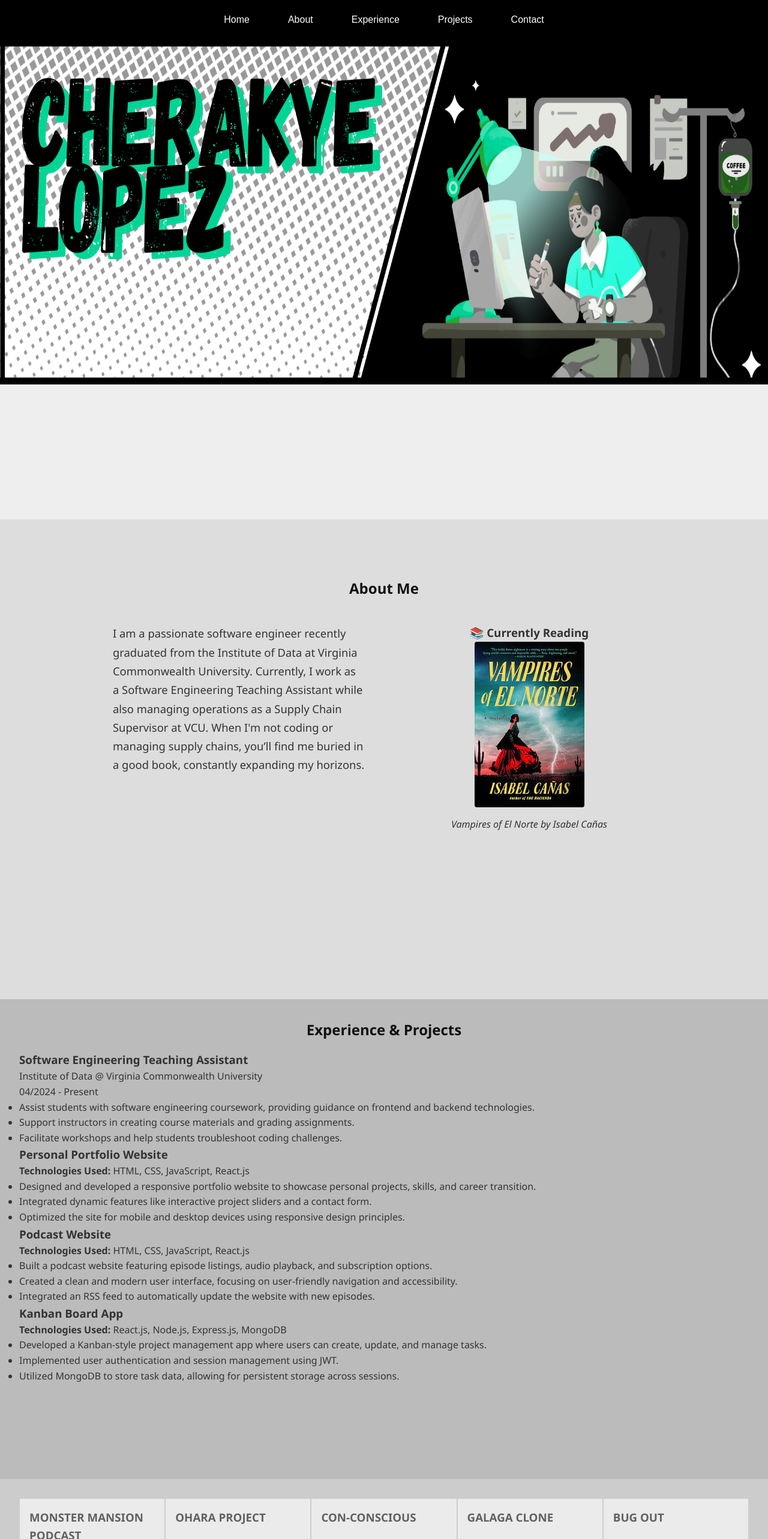
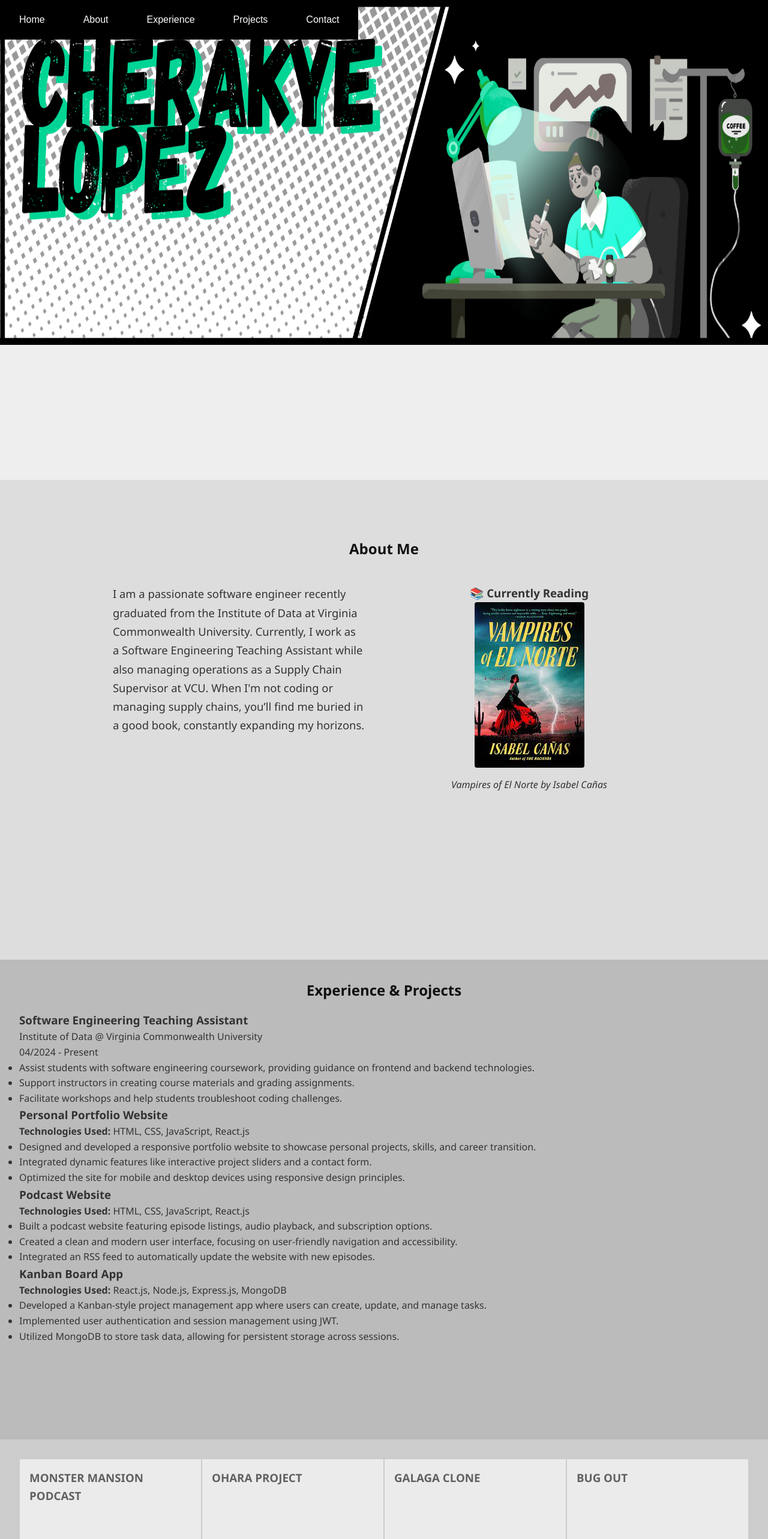
Before and after one commit to cblopez001/cblopez001-dev-portfolio, a React (Vite) app: page / in a window 1280 px wide. Shown: the top 2566 px of the page at 60% size. Built offline with nearby package versions, Linux system fonts and the light colour scheme.

Commit message:
Made NavBar position absoute to try and the porjects sections from overlapping.
 took out one of the project ids.

```diff
--- a/src/components/NavBar.jsx
+++ b/src/components/NavBar.jsx
@@ -2,7 +2,7 @@ import React from 'react';
 
 export default function Navbar({ setSection }) {
   return (
-    <nav style={{ padding: '1rem', position: 'sticky', top: 0, backgroundColor: 'black', zIndex: 10 }}>
+    <nav style={{ padding: '1rem', position: 'absolute', top: 0, backgroundColor: 'black', zIndex: 10 }}>
       <button onClick={() => setSection('hero')} style={{ marginRight: '1rem' }}>Home</button>
       <button onClick={() => setSection('about')} style={{ marginRight: '1rem' }}>About</button>
       <button onClick={() => setSection('experience')} style={{ marginRight: '1rem' }}>Experience</button>
--- a/src/components/Projects.jsx
+++ b/src/components/Projects.jsx
@@ -15,18 +15,12 @@ const projectsData = [
   },
   {
     id: 3,
-    title: 'CON-CONSCIOUS',
-    coverPhoto: '/path/to/project3.jpg',
-    description: 'Short description of Project Three.',
-  },
-  {
-    id: 4,
     title: 'GALAGA CLONE',
     coverPhoto: '/path/to/project4.jpg',
     description: 'Short description of Project Four.',
   },
   {
-    id: 5,
+    id: 4,
     title: 'BUG OUT',
     coverPhoto: '/path/to/project5.jpg',
     description: 'Short description of Project Five.',
```
